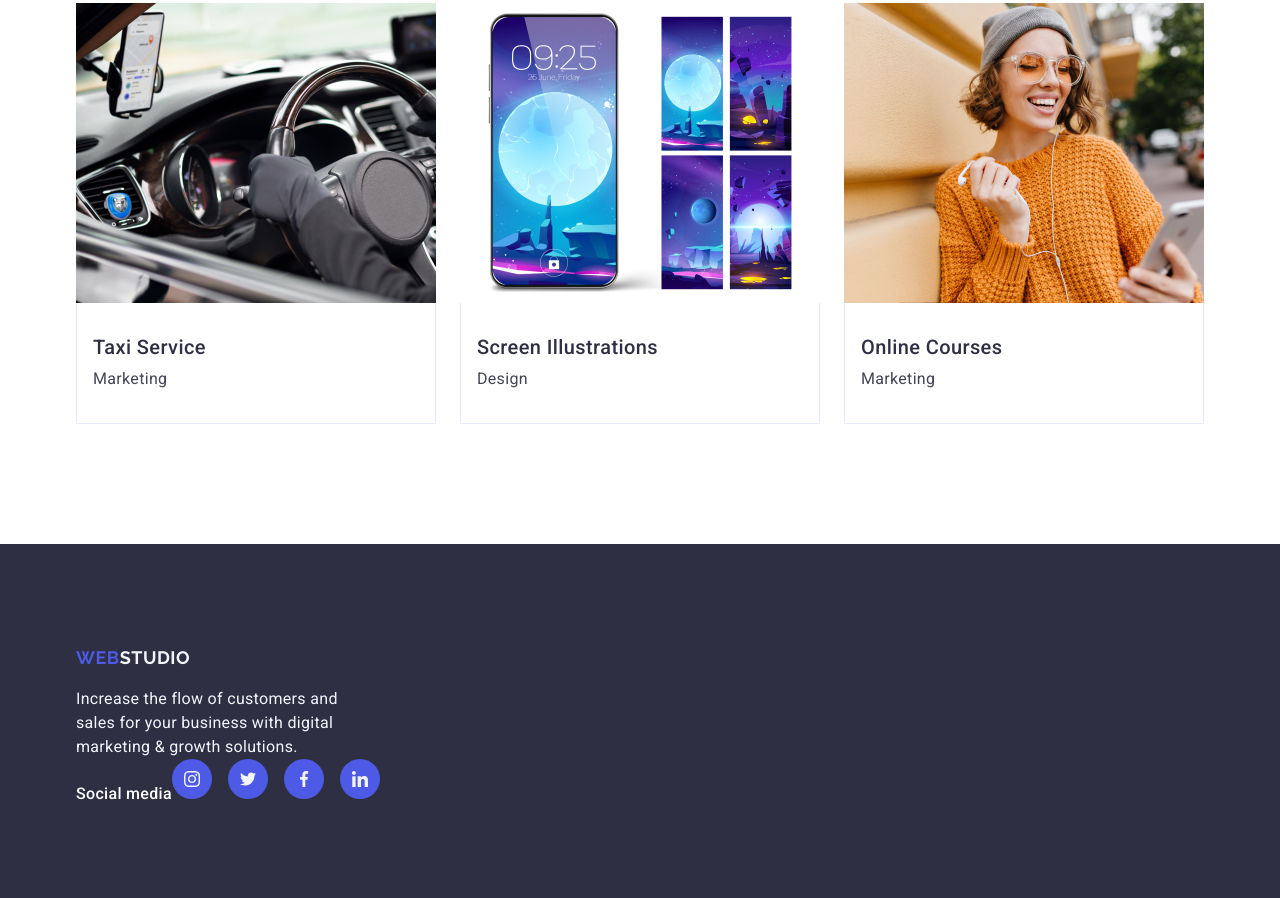
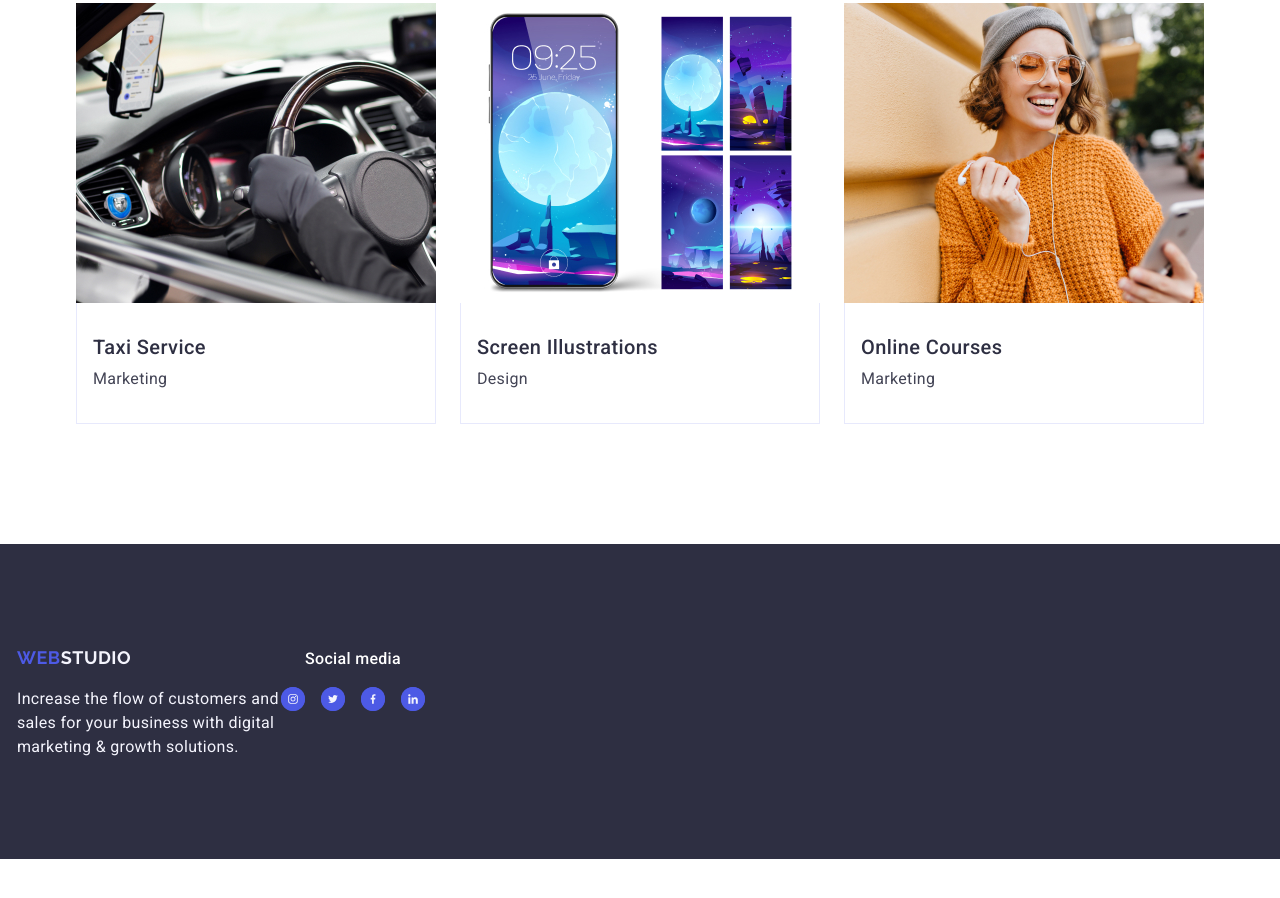
Before and after one commit to Aleksandra0001/goit-markup-hw-04, a plain HTML site: page index.html in a window 1280 px wide. Shown: the part 2639-3537 px from the top of the page. After the commit the page ends 3498 px from the top, so only its background shows below. Drawn offline with nearby package versions, Linux system fonts and the light colour scheme.

Commit message:
fix styles in footer

```diff
--- a/css/style.css
+++ b/css/style.css
@@ -444,6 +444,12 @@ img {
     padding: 100px 0;
 }
 
+.footer-container{
+    display: flex;
+    align-items: baseline;
+    margin-right: 120px;
+}
+
 footer .studio{
     color: #F4F4FD;
     line-height: 1.17;
@@ -478,11 +484,11 @@ footer .studio{
     max-width: 264px;
 }
 
-.footer-social-media-container{
+/* .footer-social-media-container{
     display: flex;
     margin-right: 120px;
     align-items: baseline;
-}
+} */
 
 .footer-social-media-list{
     display: flex;
@@ -499,3 +505,18 @@ footer .studio{
     display: flex;
     justify-content: center;
 }
+
+.media-links{
+    width: 100%;
+    height: 100%;
+    background-color: #4d5ae5;
+    border-radius:50%;
+    display: flex;
+    align-items: center;
+    justify-content: center;
+}
+
+.media-links:hover,
+.media-links:focus{
+    background-color: #31d0aa;
+}
--- a/index.html
+++ b/index.html
@@ -376,20 +376,20 @@
                         <a href="#" class="media-links">
                             <svg
                             class="social-link-icon"
-                            width="40"
-                            height="40"
+                            width="24"
+                            height="24"
                             aria-label="instagram"
                             >
                                 <use href="./images/icons.svg#icon-instagram"></use>
                             </svg>
                         </a>
                     </li>
-                    <li>
+                    <li >
                         <a href="#" class="media-links">
                             <svg
                             class="social-link-icon"
-                            width="40"
-                            height="40"
+                            width="24"
+                            height="24"
                             aria-label="twitter"
                             >
                                 <use href="./images/icons.svg#icon-twitter"></use>
@@ -400,8 +400,8 @@
                         <a href="#" class="media-links">
                             <svg
                             class="social-link-icon"
-                            width="40"
-                            height="40"
+                            width="24"
+                            height="24"
                             aria-label="facebook"
                             >
                                 <use href="./images/icons.svg#icon-facebook"></use>
@@ -412,8 +412,8 @@
                         <a href="#" class="media-links">
                             <svg
                             class="social-link-icon"
-                            width="40"
-                            height="40"
+                            width="24"
+                            height="24"
                             aria-label="linkedin"
                             >
                                 <use href="./images/icons.svg#icon-linkedin"></use>
```
